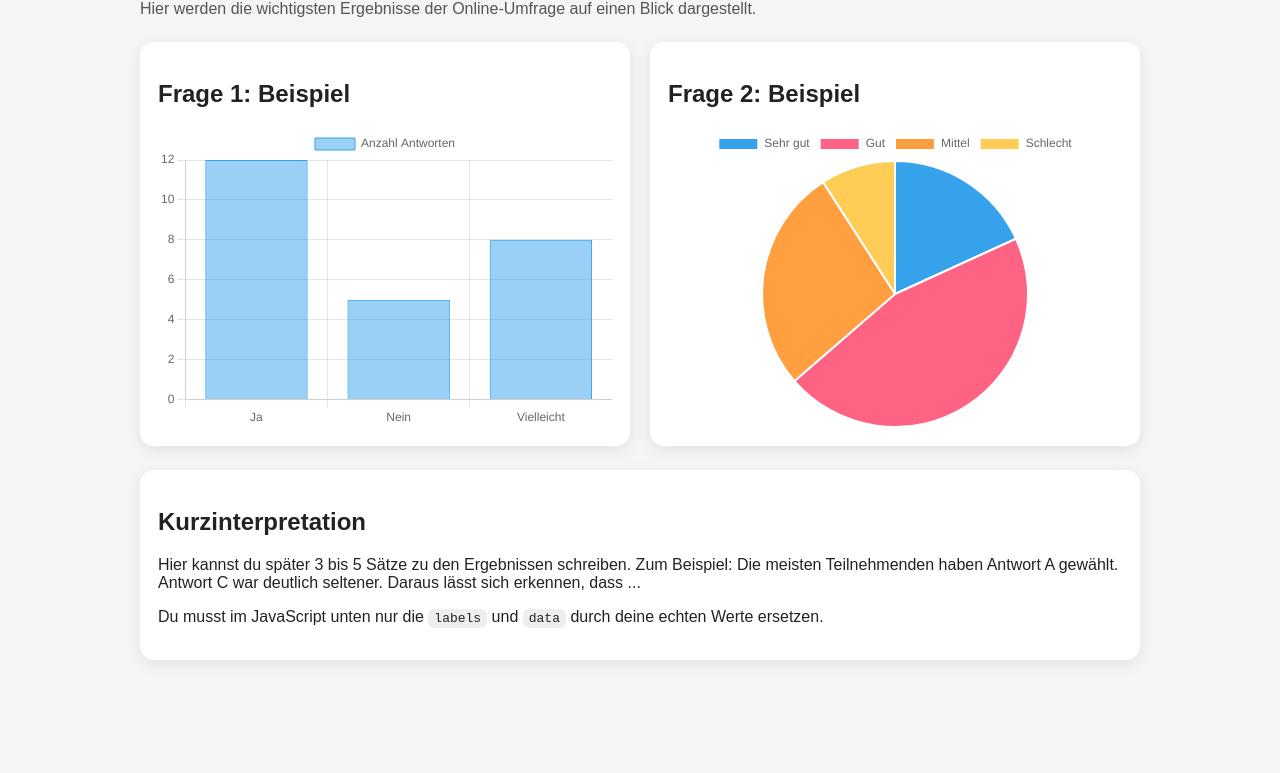
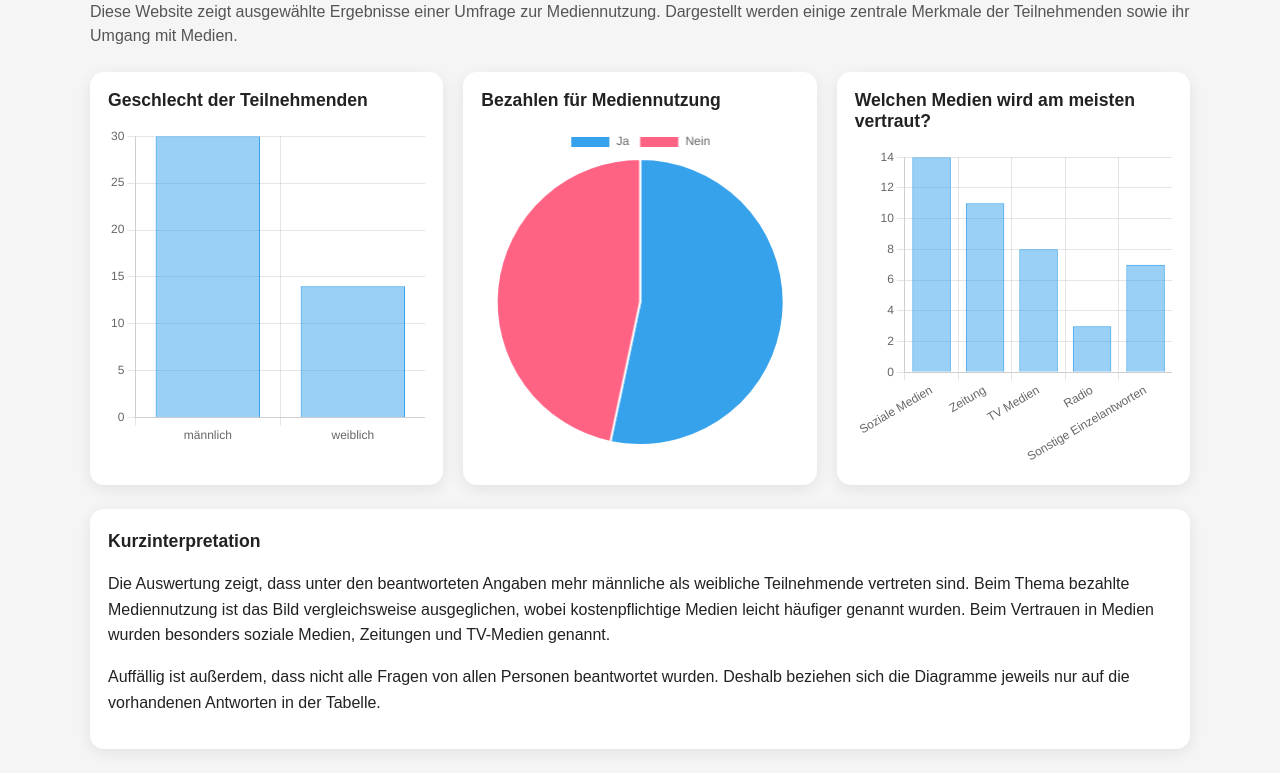
Before and after one commit to jdash9/umfrage-visualisierung, a plain HTML site: page index.html in a window 1280 px wide. Shown: the part 90-863 px from the top of the page. Before the commit the page ends 800 px from the top, so only its background shows below. Drawn offline with nearby package versions, Linux system fonts and the light colour scheme.

Commit message:
erste daten hinzufügen

```diff
--- a/index.html
+++ b/index.html
@@ -3,7 +3,7 @@
 <head>
   <meta charset="UTF-8" />
   <meta name="viewport" content="width=device-width, initial-scale=1.0" />
-  <title>Umfrage-Ergebnisse</title>
+  <title>Umfrage zur Mediennutzung</title>
   <script src="https://cdn.jsdelivr.net/npm/chart.js"></script>
   <style>
     body {
@@ -15,7 +15,7 @@
     }
 
     .container {
-      max-width: 1000px;
+      max-width: 1100px;
       margin: 0 auto;
     }
 
@@ -23,10 +23,11 @@
       margin-bottom: 8px;
     }
 
-    p.intro {
+    .intro {
       margin-top: 0;
       margin-bottom: 24px;
       color: #555;
+      line-height: 1.5;
     }
 
     .grid {
@@ -44,7 +45,7 @@
 
     .chart-wrap {
       position: relative;
-      height: 300px;
+      height: 320px;
     }
 
     .note {
@@ -53,34 +54,50 @@
       border-radius: 14px;
       padding: 18px;
       box-shadow: 0 4px 16px rgba(0, 0, 0, 0.08);
+      line-height: 1.6;
     }
 
-    code {
-      background: #eee;
-      padding: 2px 6px;
-      border-radius: 6px;
+    h2 {
+      font-size: 1.1rem;
+      margin-top: 0;
+    }
+
+    ul {
+      padding-left: 20px;
+    }
+
+    li {
+      margin-bottom: 8px;
     }
   </style>
 </head>
 <body>
   <div class="container">
-    <h1>Ergebnisse der Umfrage</h1>
+    <h1>Ergebnisse der Umfrage zur Mediennutzung</h1>
     <p class="intro">
-      Hier werden die wichtigsten Ergebnisse der Online-Umfrage auf einen Blick dargestellt.
+      Diese Website zeigt ausgewählte Ergebnisse einer Umfrage zur Mediennutzung.
+      Dargestellt werden einige zentrale Merkmale der Teilnehmenden sowie ihr Umgang mit Medien.
     </p>
 
     <div class="grid">
       <div class="card">
-        <h2>Frage 1: Beispiel</h2>
+        <h2>Geschlecht der Teilnehmenden</h2>
         <div class="chart-wrap">
           <canvas id="chart1"></canvas>
         </div>
       </div>
 
       <div class="card">
-        <h2>Frage 2: Beispiel</h2>
+        <h2>Bezahlen für Mediennutzung</h2>
         <div class="chart-wrap">
           <canvas id="chart2"></canvas>
+        </div>
+      </div>
+
+      <div class="card">
+        <h2>Welchen Medien wird am meisten vertraut?</h2>
+        <div class="chart-wrap">
+          <canvas id="chart3"></canvas>
         </div>
       </div>
     </div>
@@ -88,20 +105,21 @@
     <div class="note">
       <h2>Kurzinterpretation</h2>
       <p>
-        Hier kannst du später 3 bis 5 Sätze zu den Ergebnissen schreiben. Zum Beispiel:
-        Die meisten Teilnehmenden haben Antwort A gewählt. Antwort C war deutlich seltener.
-        Daraus lässt sich erkennen, dass ...
+        Die Auswertung zeigt, dass unter den beantworteten Angaben mehr männliche als weibliche Teilnehmende vertreten sind.
+        Beim Thema bezahlte Mediennutzung ist das Bild vergleichsweise ausgeglichen, wobei kostenpflichtige Medien leicht häufiger genannt wurden.
+        Beim Vertrauen in Medien wurden besonders soziale Medien, Zeitungen und TV-Medien genannt.
       </p>
       <p>
-        Du musst im JavaScript unten nur die <code>labels</code> und <code>data</code> durch deine echten Werte ersetzen.
+        Auffällig ist außerdem, dass nicht alle Fragen von allen Personen beantwortet wurden.
+        Deshalb beziehen sich die Diagramme jeweils nur auf die vorhandenen Antworten in der Tabelle.
       </p>
     </div>
   </div>
 
   <script>
-    // Beispiel-Daten für Diagramm 1
-    const labels1 = ['Ja', 'Nein', 'Vielleicht'];
-    const data1 = [12, 5, 8];
+    // Diagramm 1: Geschlecht
+    const labels1 = ['männlich', 'weiblich'];
+    const data1 = [30, 14];
 
     new Chart(document.getElementById('chart1'), {
       type: 'bar',
@@ -116,6 +134,11 @@
       options: {
         responsive: true,
         maintainAspectRatio: false,
+        plugins: {
+          legend: {
+            display: false
+          }
+        },
         scales: {
           y: {
             beginAtZero: true,
@@ -127,16 +150,16 @@
       }
     });
 
-    // Beispiel-Daten für Diagramm 2
-    const labels2 = ['Sehr gut', 'Gut', 'Mittel', 'Schlecht'];
-    const data2 = [4, 10, 6, 2];
+    // Diagramm 2: Bezahlt man für Medien?
+    const labels2 = ['Ja', 'Nein'];
+    const data2 = [24, 21];
 
     new Chart(document.getElementById('chart2'), {
       type: 'pie',
       data: {
         labels: labels2,
         datasets: [{
-          label: 'Bewertung',
+          label: 'Bezahlte Mediennutzung',
           data: data2
         }]
       },
@@ -145,6 +168,39 @@
         maintainAspectRatio: false
       }
     });
+
+    // Diagramm 3: Vertrauen in Medien
+    const labels3 = ['Soziale Medien', 'Zeitung', 'TV Medien', 'Radio', 'Sonstige Einzelantworten'];
+    const data3 = [14, 11, 8, 3, 7];
+
+    new Chart(document.getElementById('chart3'), {
+      type: 'bar',
+      data: {
+        labels: labels3,
+        datasets: [{
+          label: 'Anzahl Antworten',
+          data: data3,
+          borderWidth: 1
+        }]
+      },
+      options: {
+        responsive: true,
+        maintainAspectRatio: false,
+        plugins: {
+          legend: {
+            display: false
+          }
+        },
+        scales: {
+          y: {
+            beginAtZero: true,
+            ticks: {
+              precision: 0
+            }
+          }
+        }
+      }
+    });
   </script>
 </body>
 </html>
```
